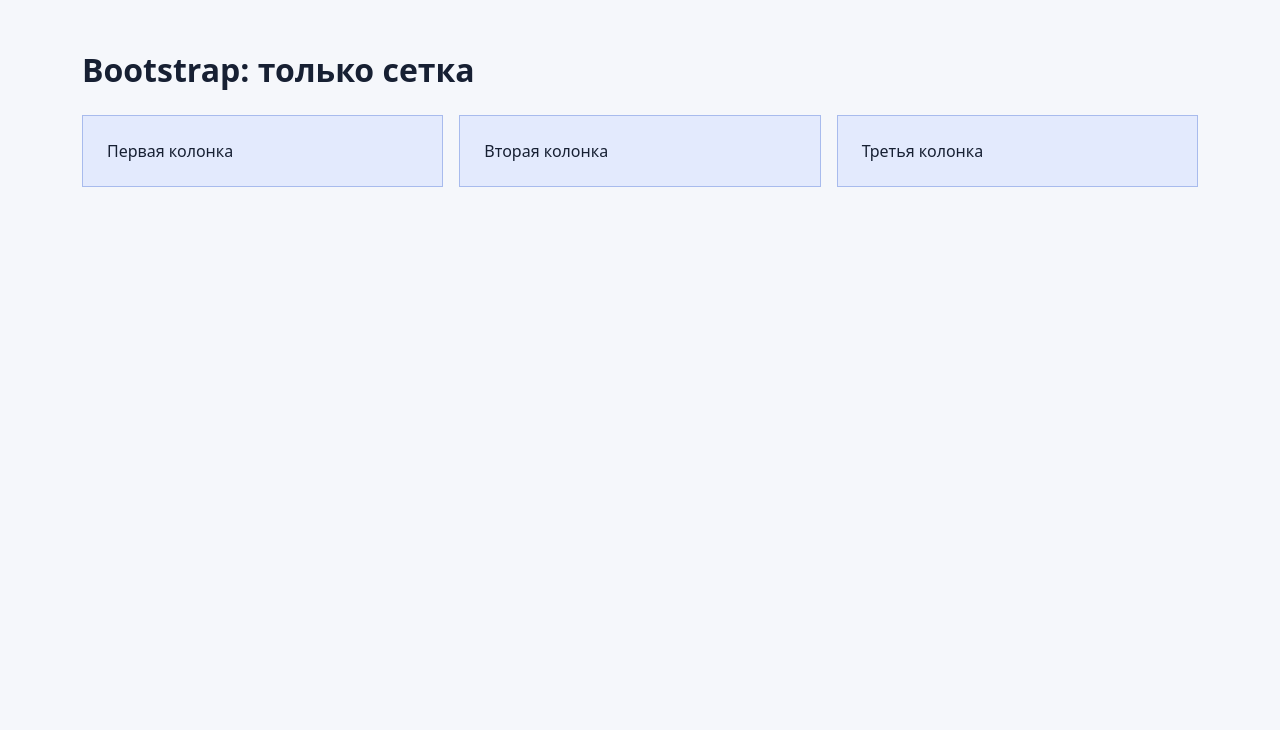
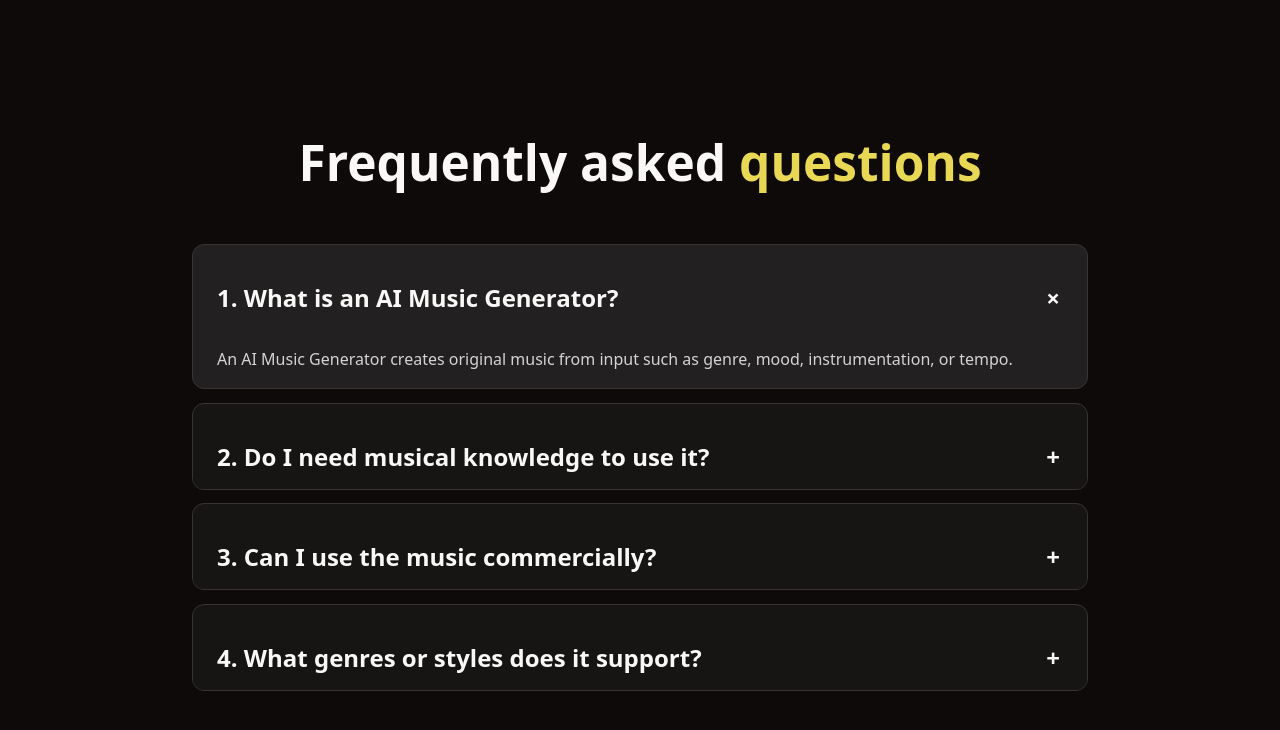
Before and after one commit to wangkaibo915-gif/bootstrap5-experiment, a website built with webpack: page app/index.html in a window 1280 px wide. Built offline with nearby package versions, Linux system fonts and the light colour scheme.

Commit message:
Build themed accordion and configure GitHub Pages

```diff
--- a/app/index.html
+++ b/app/index.html
@@ -1,5 +1,5 @@
 <!doctype html>
-<html lang="ru">
+<html lang="en">
 <head>
   <meta charset="utf-8">
   <meta name="viewport" content="width=device-width, initial-scale=1">
@@ -9,11 +9,56 @@
 </head>
 <body>
   <main class="container lab-page">
-    <h1 class="lab-title">Bootstrap: только сетка</h1>
-    <div class="row g-3">
-      <div class="col-12 col-md-6 col-lg-4"><div class="grid-cell">Первая колонка</div></div>
-      <div class="col-12 col-md-6 col-lg-4"><div class="grid-cell">Вторая колонка</div></div>
-      <div class="col-12 col-md-6 col-lg-4"><div class="grid-cell">Третья колонка</div></div>
+    <h1 class="lab-title">Frequently asked <span>questions</span></h1>
+    <div class="accordion" id="faq">
+      <section class="accordion-item">
+        <h2 class="accordion-header" id="faq-heading-1">
+          <button id="faq-button-1" class="accordion-button" type="button"
+            data-bs-toggle="collapse" data-bs-target="#faq-panel-1" aria-controls="faq-panel-1" aria-expanded="true">
+            1. What is an AI Music Generator?
+          </button>
+        </h2>
+        <div id="faq-panel-1" class="accordion-collapse collapse show" data-bs-parent="#faq"
+          role="region" aria-labelledby="faq-button-1">
+          <div class="accordion-body">An AI Music Generator creates original music from input such as genre, mood, instrumentation, or tempo.</div>
+        </div>
+      </section>
+      <section class="accordion-item">
+        <h2 class="accordion-header" id="faq-heading-2">
+          <button id="faq-button-2" class="accordion-button collapsed" type="button"
+            data-bs-toggle="collapse" data-bs-target="#faq-panel-2" aria-controls="faq-panel-2" aria-expanded="false">
+            2. Do I need musical knowledge to use it?
+          </button>
+        </h2>
+        <div id="faq-panel-2" class="accordion-collapse collapse" data-bs-parent="#faq"
+          role="region" aria-labelledby="faq-button-2">
+          <div class="accordion-body">No. You can describe what you want to hear in everyday language.</div>
+        </div>
+      </section>
+      <section class="accordion-item">
+        <h2 class="accordion-header" id="faq-heading-3">
+          <button id="faq-button-3" class="accordion-button collapsed" type="button"
+            data-bs-toggle="collapse" data-bs-target="#faq-panel-3" aria-controls="faq-panel-3" aria-expanded="false">
+            3. Can I use the music commercially?
+          </button>
+        </h2>
+        <div id="faq-panel-3" class="accordion-collapse collapse" data-bs-parent="#faq"
+          role="region" aria-labelledby="faq-button-3">
+          <div class="accordion-body">Check the license for the service and the track before using it commercially.</div>
+        </div>
+      </section>
+      <section class="accordion-item">
+        <h2 class="accordion-header" id="faq-heading-4">
+          <button id="faq-button-4" class="accordion-button collapsed" type="button"
+            data-bs-toggle="collapse" data-bs-target="#faq-panel-4" aria-controls="faq-panel-4" aria-expanded="false">
+            4. What genres or styles does it support?
+          </button>
+        </h2>
+        <div id="faq-panel-4" class="accordion-collapse collapse" data-bs-parent="#faq"
+          role="region" aria-labelledby="faq-button-4">
+          <div class="accordion-body">Available styles vary by service and can include classical, jazz, electronic, and pop.</div>
+        </div>
+      </section>
     </div>
   </main>
 </body>
--- a/src/js/main.js
+++ b/src/js/main.js
@@ -1 +1,2 @@
 import '../scss/main.scss';
+import 'bootstrap/js/dist/collapse';
--- /dev/null
+++ b/src/scss/_accordion-theme.scss
@@ -0,0 +1,10 @@
+$accordion-padding-y: 1rem;
+$accordion-padding-x: 1.5rem;
+$accordion-color: #d7d3d3;
+$accordion-bg: #171414;
+$accordion-border-color: #3a3430;
+$accordion-border-radius: .75rem;
+$accordion-button-color: #faf8f7;
+$accordion-button-active-color: #faf8f7;
+$accordion-button-active-bg: #222020;
+$accordion-button-focus-box-shadow: inset 0 0 0 2px #e8d854;
--- a/src/scss/_page.scss
+++ b/src/scss/_page.scss
@@ -1,5 +1,14 @@
 *, *::before, *::after { box-sizing: border-box; }
-body { margin: 0; font-family: system-ui, sans-serif; color: #172033; background: #f5f7fb; }
-.lab-page { padding-block: 48px; }
-.lab-title { margin: 0 0 24px; font-size: 2rem; }
-.grid-cell { padding: 24px; background: #e3eafd; border: 1px solid #a8bbed; }
+body { margin: 0; background: #0e0a0a; color: #faf8f7; font-family: system-ui, sans-serif; }
+.lab-page { min-height: 100vh; padding-block: clamp(3rem, 10vw, 10rem); }
+.lab-title { text-align: center; margin: 0 0 3rem; font-size: clamp(1.85rem, 4vw, 3.1rem); font-weight: 550; }
+.lab-title span { color: #e8d854; }
+.accordion { max-width: 56rem; margin-inline: auto; }
+.accordion .accordion-item { border: 1px solid #3a3430; border-radius: .75rem; overflow: hidden; margin-bottom: .85rem; }
+.accordion .accordion-item .accordion-button { font: inherit; gap: 1rem; min-height: 4rem; border: 0; text-align: start; overflow-wrap: anywhere; }
+.accordion .accordion-button:not(.collapsed):not(:focus-visible) { box-shadow: none; }
+.accordion .accordion-button::after { background-image: none; transform: none; width: 1.25rem; height: auto; text-align: center; content: '+'; }
+.accordion .accordion-button:not(.collapsed)::after { background-image: none; content: '×'; }
+.accordion .accordion-button:focus-visible { outline: 2px solid #e8d854; outline-offset: -4px; }
+.accordion-body { line-height: 1.65; overflow-wrap: anywhere; }
+.accordion-item:has(.show) { background: #222020; }
--- a/src/scss/main.scss
+++ b/src/scss/main.scss
@@ -1,8 +1,14 @@
 @import "bootstrap/scss/functions";
+@import "accordion-theme";
+@import "accordion-theme";
 @import "bootstrap/scss/variables";
 @import "bootstrap/scss/variables-dark";
 @import "bootstrap/scss/maps";
 @import "bootstrap/scss/mixins";
 @import "bootstrap/scss/containers";
 @import "bootstrap/scss/grid";
+@import "bootstrap/scss/transitions";
+@import "bootstrap/scss/accordion";
+@import "bootstrap/scss/transitions";
+@import "bootstrap/scss/accordion";
 @import "page";
```
Also changed, not shown: docs/ai-log.md (added, +5 -0 lines), .codeassistant/mcp.json (added), .github/workflows/pages.yml (added), README.md (added), 1 other file.
